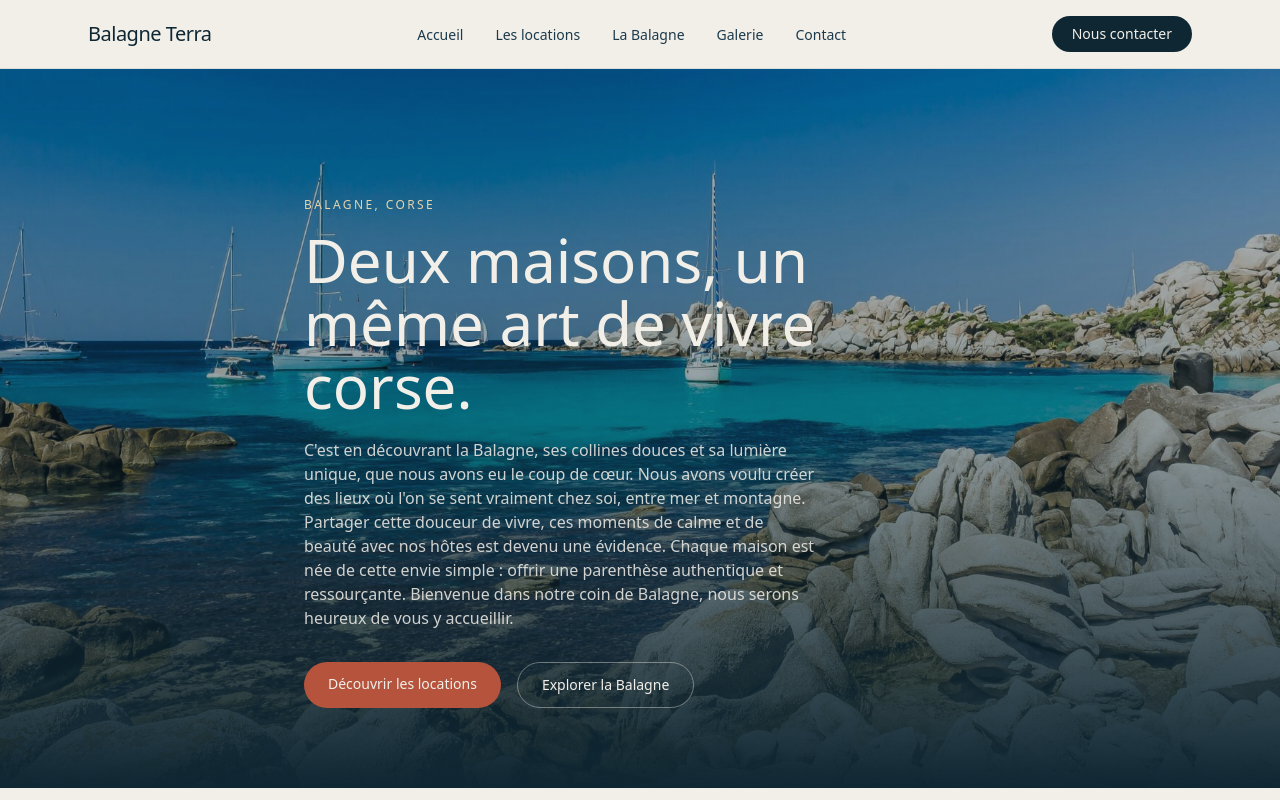
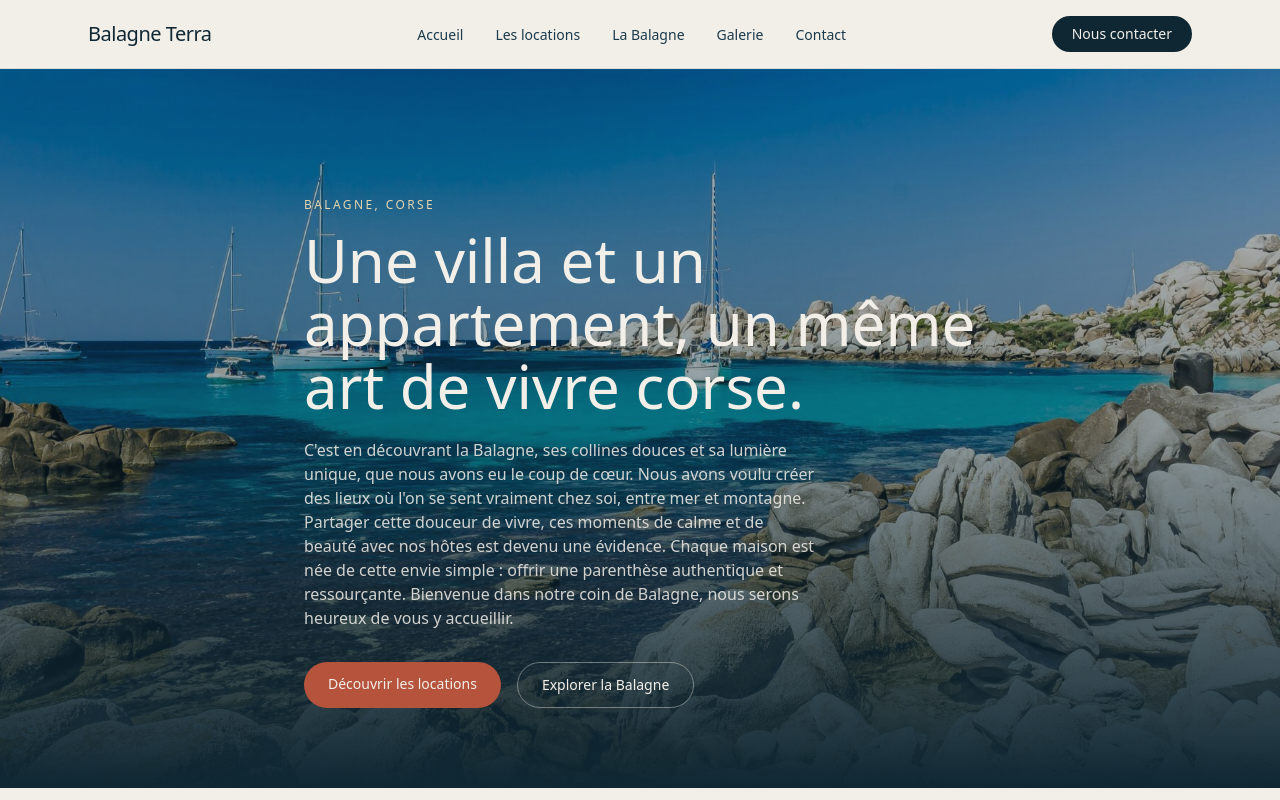
Before and after one commit to bruno2bee-cell/corse-locations, a Next.js app: page / in a window 1280 px wide. Shown: the top 800 px of the page. Built offline with nearby package versions, Linux system fonts and the light colour scheme.

Commit message:
Update page.tsx

```diff
--- a/app/page.tsx
+++ b/app/page.tsx
@@ -42,7 +42,7 @@ export default function HomePage() {
             Balagne, Corse
           </p>
           <h1 className="reveal mt-4 max-w-2xl font-display text-5xl leading-[1.05] sm:text-6xl">
-            Deux maisons, un même art de vivre corse.
+Une villa et un appartement, un même art de vivre corse.
           </h1>
           <p className="reveal mt-5 max-w-lg text-whitewash/85">
            C&apos;est en découvrant la Balagne, ses collines douces et sa lumière unique, que nous avons eu le coup de cœur. Nous avons voulu créer des lieux où l&apos;on se sent vraiment chez soi, entre mer et montagne. Partager cette douceur de vivre, ces moments de calme et de beauté avec nos hôtes est devenu une évidence. Chaque maison est née de cette envie simple : offrir une parenthèse authentique et ressourçante. Bienvenue dans notre coin de Balagne, nous serons heureux de vous y accueillir.
```
